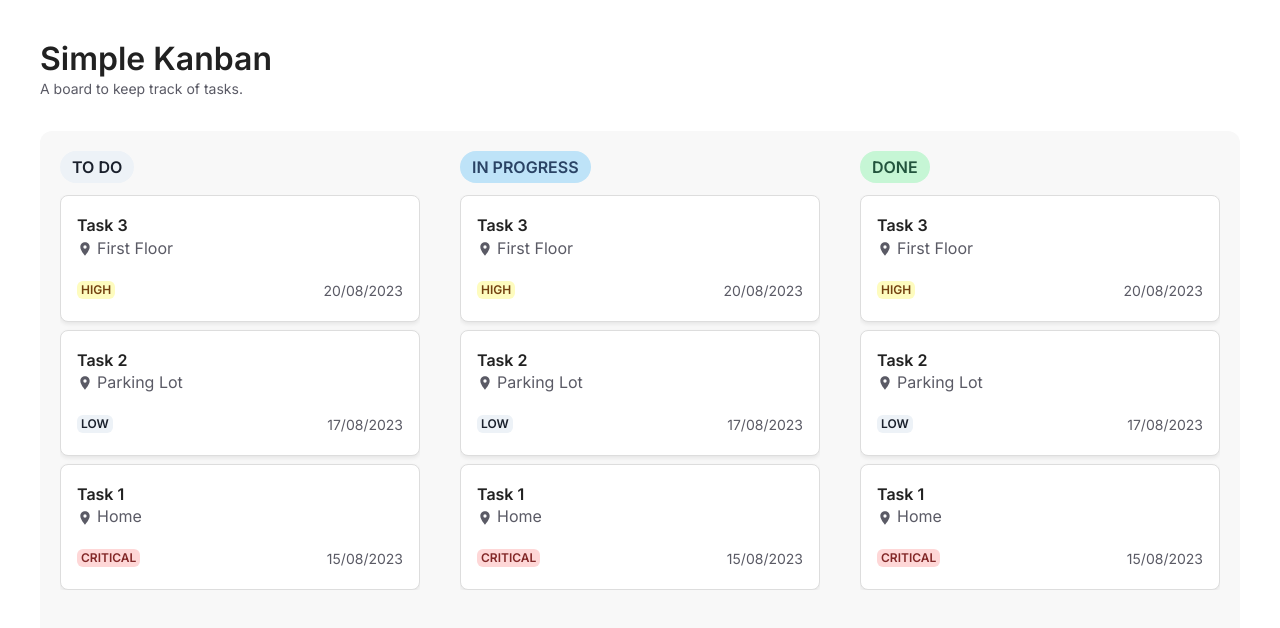
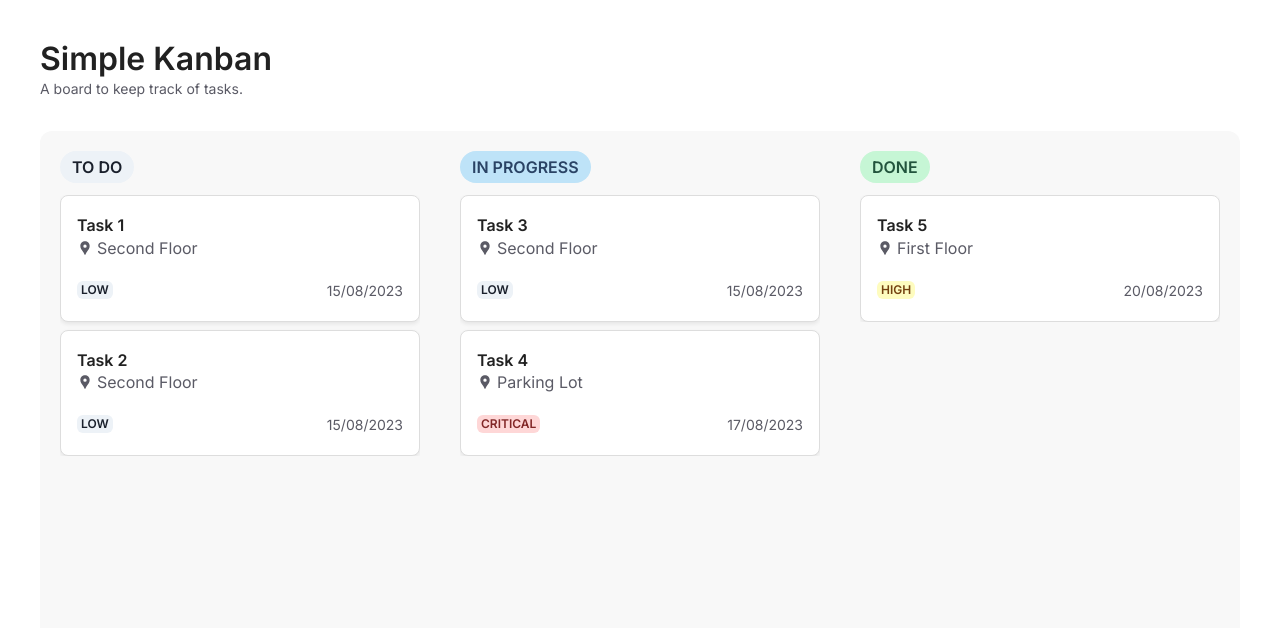
Before and after one commit to EriJohnson/simple-kanban, a React (Vite) app: page / in a window 1280 px wide. Shown: the top 628 px of the page. Built offline with nearby package versions, Linux system fonts and the light colour scheme.

Commit message:
feat; layout of task modal

```diff
--- a/package.json
+++ b/package.json
@@ -16,7 +16,8 @@
     "@fontsource/inter": "^5.0.8",
     "framer-motion": "^10.15.1",
     "react": "^18.2.0",
-    "react-dom": "^18.2.0"
+    "react-dom": "^18.2.0",
+    "react-icons": "^4.10.1"
   },
   "devDependencies": {
     "@types/react": "^18.2.15",
--- /dev/null
+++ b/src/components/Badges/PriorityBadge/index.tsx
@@ -0,0 +1,29 @@
+import { Task } from "@/types/Task";
+import { Badge } from "@chakra-ui/react";
+
+function getColorScheme(type: Task["priority"]) {
+  switch (type) {
+    case "critical":
+      return "red";
+    case "high":
+      return "yellow";
+    case "low":
+      return "gray";
+  }
+}
+
+interface PriorityBadgeProps {
+  priority: Task["priority"];
+}
+
+export default function PriorityBadge({ priority }: PriorityBadgeProps) {
+  return (
+    <Badge
+      colorScheme={getColorScheme(priority)}
+      borderRadius="md"
+      paddingX={1}
+    >
+      {priority}
+    </Badge>
+  );
+}
--- /dev/null
+++ b/src/components/Badges/StatusBadge/index.tsx
@@ -0,0 +1,43 @@
+import { Task } from "@/types/Task";
+import { Badge } from "@chakra-ui/react";
+
+function getColorScheme(status: Task["status"]) {
+  switch (status) {
+    case "todo":
+      return "gray";
+    case "inProgress":
+      return "blue";
+    case "done":
+      return "green";
+  }
+}
+
+function getTitle(status: Task["status"]) {
+  switch (status) {
+    case "todo":
+      return "To do";
+    case "inProgress":
+      return "In progress";
+    case "done":
+      return "Done";
+  }
+}
+
+interface StatusBadgeProps {
+  status: Task["status"];
+}
+
+export default function StatusBadge({ status }: StatusBadgeProps) {
+  return (
+    <Badge
+      borderRadius="full"
+      fontSize="md"
+      fontWeight="semibold"
+      paddingX={3}
+      paddingY={1}
+      colorScheme={getColorScheme(status)}
+    >
+      {getTitle(status)}
+    </Badge>
+  );
+}
--- a/src/components/Board/index.tsx
+++ b/src/components/Board/index.tsx
@@ -1,7 +1,94 @@
-import { Container, Heading, SimpleGrid, Text } from "@chakra-ui/react";
+import {
+  Container,
+  Heading,
+  SimpleGrid,
+  Text,
+  useDisclosure,
+} from "@chakra-ui/react";
 import Column from "../Column";
+import TaskModal from "../TaskModal";
+import { useState } from "react";
+import { Task } from "@/types/Task";
+import TaskCard from "../TaskCard";
+
+const tasks: Task[] = [
+  {
+    id: 1,
+    name: "Task 1",
+    description: "This is a task...",
+    status: "todo",
+    date: "2023-08-15",
+    location: "Second Floor",
+    priority: "low",
+    attachments: ["file1.pdf", "file2.pdf"],
+  },
+  {
+    id: 2,
+    name: "Task 2",
+    description: "This is a task...",
+    status: "todo",
+    date: "2023-08-15",
+    location: "Second Floor",
+    priority: "low",
+    attachments: ["file1.pdf", "file2.pdf"],
+  },
+  {
+    id: 3,
+    name: "Task 3",
+    description: "This is a task...",
+    status: "inProgress",
+    date: "2023-08-15",
+    location: "Second Floor",
+    priority: "low",
+    attachments: ["file1.pdf", "file2.pdf"],
+  },
+  {
+    id: 4,
+    name: "Task 4",
+    description: "This is a task...",
+    status: "inProgress",
+    date: "2023-08-17",
+    location: "Parking Lot",
+    priority: "critical",
+    attachments: ["file1.pdf", "file2.pdf"],
+  },
+  {
+    id: 5,
+    name: "Task 5",
+    description: "This is a task...",
+    status: "done",
+    date: "2023-08-20",
+    location: "First Floor",
+    priority: "high",
+    attachments: ["file1.pdf", "file2.pdf"],
+  },
+];
+
+const todoTasks: Task[] = tasks.filter((task) => task.status === "todo");
+const inProgressTasks: Task[] = tasks.filter(
+  (task) => task.status === "inProgress"
+);
+const doneTasks: Task[] = tasks.filter((task) => task.status === "done");
 
 export default function Board() {
+  const [selectedTask, setSelectedTask] = useState<Task | null>(null);
+
+  const {
+    isOpen: isTaskModalOpen,
+    onOpen: handleOpenModal,
+    onClose: handleCloseModal,
+  } = useDisclosure();
+
+  function handleTaskClick(task: Task) {
+    setSelectedTask(task);
+    handleOpenModal();
+  }
+
+  function handleTaskModalClose() {
+    setSelectedTask(null);
+    handleCloseModal();
+  }
+
   return (
     <>
       <Container
@@ -16,7 +103,6 @@ export default function Board() {
           Simple Kanban
         </Heading>
         <Text fontSize="sm">A board to keep track of tasks.</Text>
-
         <SimpleGrid
           flex={1}
           marginTop={8}
@@ -27,10 +113,32 @@ export default function Board() {
           padding={5}
           overflow="hidden"
         >
-          <Column type="todo" />
-          <Column type="inProgress" />
-          <Column type="done" />
+          <Column status="todo">
+            {todoTasks.map((task) => (
+              <TaskCard key={task.id} task={task} onClick={handleTaskClick} />
+            ))}
+          </Column>
+
+          <Column status="inProgress">
+            {inProgressTasks.map((task) => (
+              <TaskCard key={task.id} task={task} onClick={handleTaskClick} />
+            ))}
+          </Column>
+
+          <Column status="done">
+            {doneTasks.map((task) => (
+              <TaskCard key={task.id} task={task} onClick={handleTaskClick} />
+            ))}
+          </Column>
         </SimpleGrid>
+
+        {selectedTask && (
+          <TaskModal
+            task={selectedTask}
+            isOpen={isTaskModalOpen}
+            onClose={handleTaskModalClose}
+          />
+        )}
       </Container>
     </>
   );
--- a/src/components/Column/index.tsx
+++ b/src/components/Column/index.tsx
@@ -1,77 +1,19 @@
-import { Badge, VStack } from "@chakra-ui/react";
-import TaskCard from "../TaskCard";
 import { Task } from "@/types/Task";
+import { VStack } from "@chakra-ui/react";
+import StatusBadge from "../Badges/StatusBadge";
 
-function getColorScheme(type: Task["status"]) {
-  switch (type) {
-    case "todo":
-      return "gray";
-    case "inProgress":
-      return "blue";
-    case "done":
-      return "green";
-  }
+interface ColumnProps {
+  status: Task["status"];
+  children?: React.ReactNode;
 }
 
-function getTitle(type: Task["status"]) {
-  switch (type) {
-    case "todo":
-      return "To do";
-    case "inProgress":
-      return "In progress";
-    case "done":
-      return "Done";
-  }
-}
-
-interface ColumnProps {
-  type: Task["status"];
-}
-
-export default function Column({ type }: ColumnProps) {
+export default function Column({ status, children }: ColumnProps) {
   return (
     <VStack maxHeight="100%" spacing={3} align="start" overflow="hidden">
-      <Badge
-        borderRadius="full"
-        fontSize="md"
-        fontWeight="semibold"
-        paddingX={3}
-        paddingY={1}
-        colorScheme={getColorScheme(type)}
-      >
-        {getTitle(type)}
-      </Badge>
+      <StatusBadge status={status} />
 
       <VStack w="full" overflowY="auto">
-        <TaskCard
-          description="This is a task..."
-          name="Task 3"
-          priority="high"
-          status="todo"
-          date="2023-08-20"
-          location="First Floor"
-          id={1}
-        />
-
-        <TaskCard
-          description="This is a task..."
-          name="Task 2"
-          priority="low"
-          status="todo"
-          date="2023-08-17"
-          location="Parking Lot"
-          id={1}
-        />
-
-        <TaskCard
-          description="This is a task..."
-          name="Task 1"
-          priority="critical"
-          status="todo"
-          date="2023-08-15"
-          location="Home"
-          id={1}
-        />
+        {children}S
       </VStack>
     </VStack>
   );
--- a/src/components/TaskCard/index.tsx
+++ b/src/components/TaskCard/index.tsx
@@ -1,29 +1,28 @@
 import { Task } from "@/types/Task";
+import formatDate from "@/utils/formatDate";
 import {
-  Badge,
   Card,
   CardBody,
   CardFooter,
   CardHeader,
   HStack,
   Heading,
+  Icon,
   Text,
 } from "@chakra-ui/react";
-import LocationIcon from "../icons/Location";
-import formatDate from "@/utils/formatDate";
+import { MdLocationPin as LocationIcon } from "react-icons/md";
+import PriorityBadge from "../Badges/PriorityBadge";
 
-function getColorScheme(type: Task["priority"]) {
-  switch (type) {
-    case "critical":
-      return "red";
-    case "high":
-      return "yellow";
-    case "low":
-      return "gray";
-  }
+interface TaskCardProps {
+  task: Task;
+  onClick: (task: Task) => void;
 }
 
-export default function TaskCard(task: Task) {
+export default function TaskCard({ task, onClick }: TaskCardProps) {
+  function handleClick() {
+    onClick(task);
+  }
+
   return (
     <Card
       w="full"
@@ -37,6 +36,7 @@ export default function TaskCard(task: Task) {
         boxShadow: "0px 2px 4px 0px rgba(0, 0, 0, 0.16)",
         bg: "#F8F8F8",
       }}
+      onClick={handleClick}
     >
       <CardHeader px={4} pb={0}>
         <Heading fontSize="md" fontWeight="semibold">
@@ -45,21 +45,15 @@ export default function TaskCard(task: Task) {
       </CardHeader>
 
       <CardBody px={4} py={0}>
-        <Text>
-          <LocationIcon mr={1} />
-          {task.location}
-        </Text>
+        <HStack spacing={1}>
+          <Icon as={LocationIcon} />
+          <Text as="span">{task.location}</Text>
+        </HStack>
       </CardBody>
 
       <CardFooter px={4}>
         <HStack w="full" justify="space-between">
-          <Badge
-            colorScheme={getColorScheme(task.priority)}
-            borderRadius="md"
-            paddingX={1}
-          >
-            {task.priority}
-          </Badge>
+          <PriorityBadge priority={task.priority} />
 
           <Text fontSize="sm">{formatDate(task.date)}</Text>
         </HStack>
--- /dev/null
+++ b/src/components/TaskModal/index.tsx
@@ -0,0 +1,112 @@
+import { Task } from "@/types/Task";
+
+import {
+  HStack,
+  Icon,
+  Modal,
+  ModalBody,
+  ModalCloseButton,
+  ModalContent,
+  ModalHeader,
+  ModalOverlay,
+  Text,
+  VStack,
+} from "@chakra-ui/react";
+
+import {
+  MdOutlineCalendarMonth as CalendarIcon,
+  MdNotes as DescriptionIcon,
+  MdNumbers as IdentifierIcon,
+  MdLocationPin as LocationIcon,
+  MdPriorityHigh as PriorityIcon,
+  MdOutlineFilePresent as AttachmentsIcon,
+} from "react-icons/md";
+
+import PriorityBadge from "../Badges/PriorityBadge";
+import StatusBadge from "../Badges/StatusBadge";
+import formatDate from "@/utils/formatDate";
+
+interface TaskModalProps {
+  task: Task;
+  isOpen: boolean;
+  onClose: () => void;
+}
+
+export default function TaskModal({ task, isOpen, onClose }: TaskModalProps) {
+  return (
+    <Modal
+      isOpen={isOpen}
+      onClose={onClose}
+      size="xl"
+      isCentered
+      motionPreset="slideInBottom"
+    >
+      <ModalOverlay backdropFilter="blur(4px)" />
+      <ModalContent borderRadius="lg">
+        <ModalHeader pb={0}>{task?.name}</ModalHeader>
+
+        <ModalCloseButton _focus={{ boxShadow: "none" }} />
+
+        <ModalBody padding={6}>
+          <StatusBadge status={task.status} />
+
+          <VStack align="start" spacing={2} mt={4}>
+            <HStack spacing={4}>
+              <HStack color="#bfbebd">
+                <Icon as={IdentifierIcon} />
+                <Text>Task ID</Text>
+              </HStack>
+
+              <Text color="#37352f">#{task.id}</Text>
+            </HStack>
+
+            <HStack spacing={4}>
+              <HStack color="#bfbebd">
+                <Icon as={CalendarIcon} />
+                <Text>Due date</Text>
+              </HStack>
+
+              <Text color="#37352f">{formatDate(task.date)}</Text>
+            </HStack>
+
+            <HStack spacing={4}>
+              <HStack color="#bfbebd">
+                <Icon as={LocationIcon} />
+                <Text>Location</Text>
+              </HStack>
+
+              <Text color="#37352f">{task.location}</Text>
+            </HStack>
+
+            <HStack spacing={4}>
+              <HStack color="#bfbebd">
+                <Icon as={DescriptionIcon} />
+                <Text>Description</Text>
+              </HStack>
+
+              <Text color="#37352f">{task.description}</Text>
+            </HStack>
+
+            <HStack spacing={4}>
+              <HStack color="#bfbebd">
+                <Icon as={AttachmentsIcon} />
+                <Text>Attachments</Text>
+              </HStack>
+
+              <Text color="#37352f">{task.attachments?.join(", ")}</Text>
+            </HStack>
+
+            <HStack spacing={4}>
+              <HStack color="#bfbebd">
+                <Icon as={PriorityIcon} />
+                <Text>Priority</Text>
+              </HStack>
+
+              <PriorityBadge priority={task.priority} />
+            </HStack>
+          </VStack>
+        </ModalBody>
+      </ModalContent>
+    </Modal>
+  );
+}
--- a/src/components/icons/Location/index.tsx
+++ /dev/null
@@ -1,18 +0,0 @@
-import { Icon, IconProps } from "@chakra-ui/react";
-
-export default function LocationIcon(props: IconProps) {
-  return (
-    <Icon
-      viewBox="0 0 24 24"
-      stroke="currentColor"
-      fill="currentColor"
-      strokeWidth="0"
-      height="1em"
-      width="1em"
-      {...props}
-    >
-      <path fill="none" d="M0 0h24v24H0z"></path>
-      <path d="M12 2C8.13 2 5 5.13 5 9c0 5.25 7 13 7 13s7-7.75 7-13c0-3.87-3.13-7-7-7zm0 9.5a2.5 2.5 0 010-5 2.5 2.5 0 010 5z"></path>
-    </Icon>
-  );
-}
```
Also changed, not shown: 1 other file (tests, documents, lock files or other folders).
